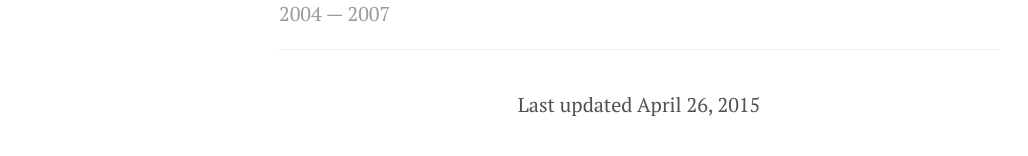
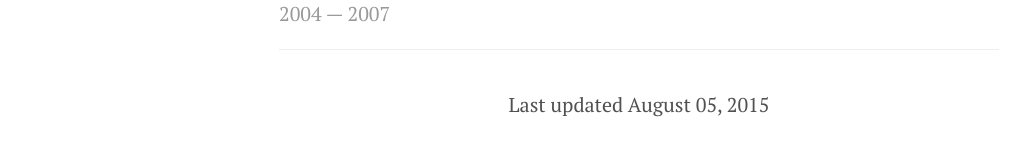
Before and after one commit to ishankapoor/pratibhadutta, a Jekyll site: the page built from resume.md, in a window 1280 px wide and 900 px high, scrolled down 2051 px. Shown: the part 640-796 px from the top of the window, without its empty margins (1-1029 px from the left). Built offline with Jekyll 4.4.1, drawn with Linux system fonts in a browser that asks for light colours; Markdown is read by kramdown in place of the engine named in the settings.

Commit message:
changed resume date

```diff
--- a/resume.md
+++ b/resume.md
@@ -1,7 +1,7 @@
 ---
 layout: page
 title: Resume
-date: 2015-04-26
+date: 2015-08-05
 ---
 
 <p class="message">Work Experience</p>
```
